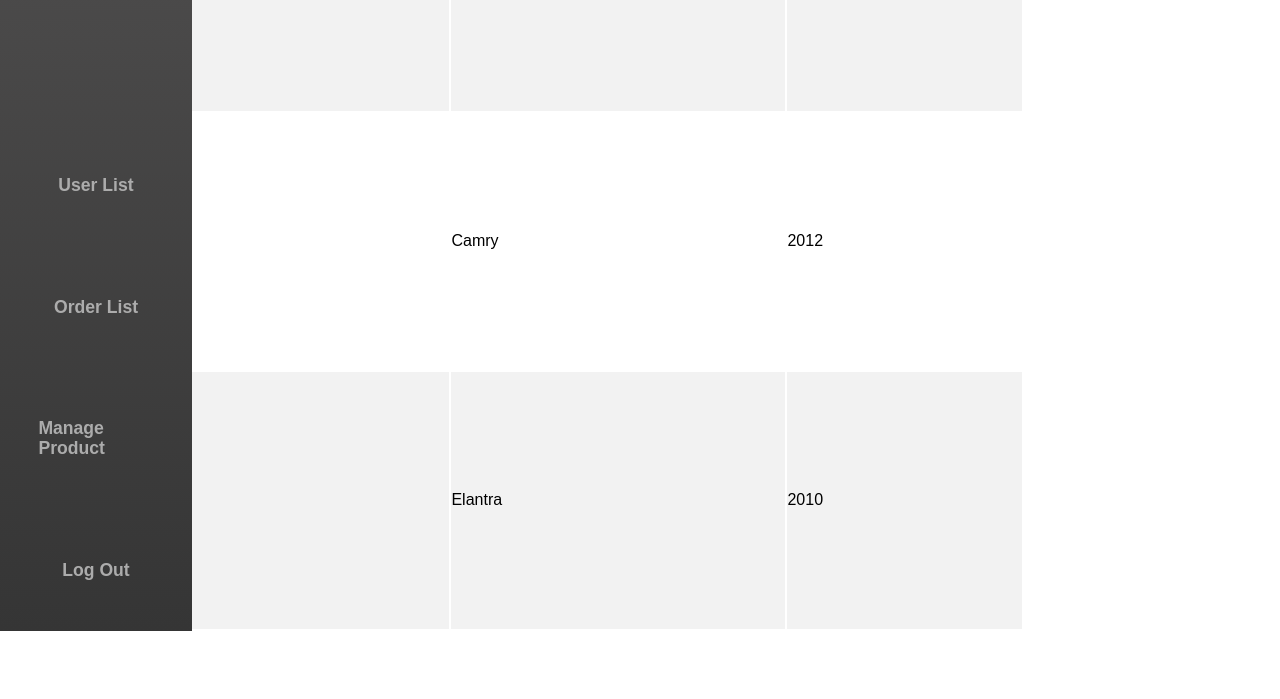
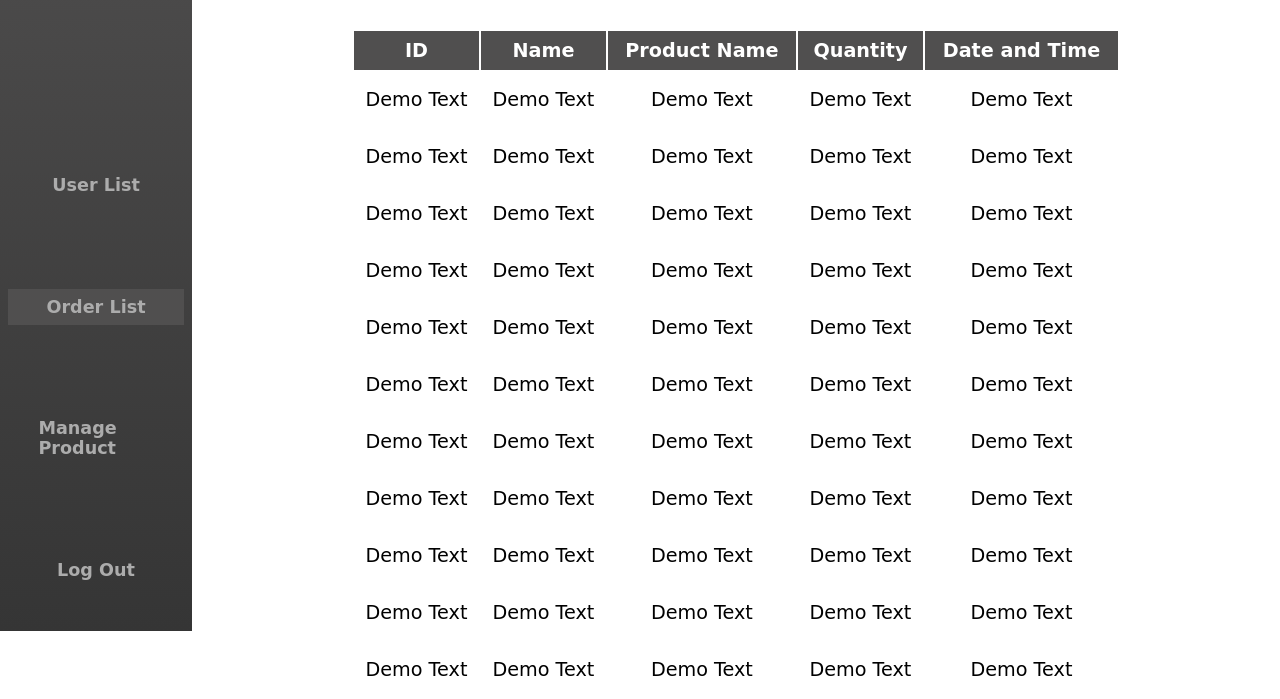
Before and after one commit to vageeshakrishna/Spices, a plain HTML site: page orderlist.html in a window 1280 px wide. Shown: the part 169-868 px from the top of the page. Before the commit the page ends 800 px from the top, so only its background shows below. Drawn offline with nearby package versions, Linux system fonts and the light colour scheme; a web font is replaced by a local one.

```diff
--- a/Styles/_adminmain.scss
+++ b/Styles/_adminmain.scss
@@ -3,7 +3,7 @@
   padding: 0;
   box-sizing: border-box;
 }
-html {
+body {
   font-family: "Baloo Tamma 2", cursive;
 }
 a {
@@ -20,9 +20,7 @@ main {
   width: 20vw;
   font-weight: bold;
   color: rgb(172, 172, 172);
-  display: grid;
-  grid-template-columns: 15vw 1fr 1fr;
-  grid-template-rows: 1fr 1fr;
+
   li {
     padding: 1vh 3vw;
     transition: all 0.4s ease-in-out;
@@ -45,7 +43,7 @@ main {
       display: flex;
       flex: 1;
       justify-content: space-evenly;
-      font-size: 1.2rem;
+      font-size: 1rem;
       img {
         height: 5vh;
       }
@@ -115,3 +113,6 @@ main {
     }
   }
 }
+.active {
+  background-color: #504f4f;
+}
--- a/Styles/_cart.scss
+++ b/Styles/_cart.scss
@@ -10,7 +10,7 @@
   }
   .cart-item {
     position: relative;
-    margin-top: 15vh;
+    margin-top: 10vh;
     width: 13vw;
     height: 40vh;
     .cart-item-image {
@@ -31,3 +31,9 @@
     text-align: center;
   }
 }
+.checkout-btn {
+  position: absolute;
+  right: 50%;
+  transform: translateX(50%);
+  bottom: 10%;
+}
--- a/Styles/_landingpage.scss
+++ b/Styles/_landingpage.scss
@@ -199,9 +199,6 @@ section {
           right: 0;
         }
       }
-      // &:hover {
-      //   transform: scale(1.1);
-      // }
       &:hover .card-options {
         top: 0%;
       }
--- a/Styles/_orderlist.scss
+++ b/Styles/_orderlist.scss
@@ -1,6 +1,28 @@
-.order-table {
-  grid-row: 1/3;
-  grid-column: 3/4;
-  width: 80vw;
+.order-list {
   height: 100vh;
+  width: 85vw;
+  margin-left: 15vw;
+  h1 {
+    font-size: 2rem;
+    text-align: center;
+    padding-top: 10vh;
+  }
 }
+.pure {
+  width: 60vw;
+  margin: auto;
+  margin-top: 10vh;
+  text-align: center;
+  .thead-dark {
+    background-color: #504f4f;
+    color: white;
+    th {
+      padding: 1vh 0;
+      font-size: 1.2rem;
+    }
+  }
+  td {
+    padding: 2vh 0;
+    font-size: 1.2rem;
+  }
+}
--- a/cartcalculate.js
+++ b/cartcalculate.js
@@ -1,7 +1,8 @@
 const plus = document.querySelector(".add");
 const less = document.querySelector(".less");
 const itemvalue = document.querySelector(".cart-item-value");
-
+const itemprice = document.querySelector(".price");
+const value = parseInt(itemprice);
 var itemcount = parseInt(itemvalue.innerHTML);
 plus.addEventListener("click", () => {
   itemcount++;
--- a/orderlist.html
+++ b/orderlist.html
@@ -3,11 +3,10 @@
   <head>
     <meta charset="UTF-8" />
     <meta name="viewport" content="width=device-width, initial-scale=1.0" />
-<link rel="stylesheet" href="./Styles/admin.css">
-    <link rel="stylesheet" href="https://unpkg.com/purecss@2.0.3/build/pure-min.css">
     <title>Order-list</title>
+    <link rel="stylesheet" href="./Styles/admin.css" />
   </head>
-
+  <body>
     <main
       class="animate__animated animate__slideInDown animate__fast horizontal"
     >
@@ -17,39 +16,104 @@
         </div>
         <ul class="nav-links">
           <a href="./Userlist.html"><li>User List</li></a>
-      <a href="./orderlist.html"><li>Order List</li></a>
+          <a href="./orderlist.html" class="active"><li>Order List</li></a>
           <a href="./productmanage.html"> <li>Manage Product</li></a>
           <a href="login.html"><li>Log Out</li></a>
         </ul>
       </nav>
     </main>
-    <table class="pure-table-striped order-table"> <thead>
+    <section class="order-list">
+      <h1>Order-List</h1>
+      <table class="pure">
+        <thead class="thead-dark">
           <tr>
-            <th>#</th>
-            <th>Make</th>
-            <th>Model</th>
-            <th>Year</th>
+            <th>ID</th>
+            <th>Name</th>
+            <th>Product Name</th>
+            <th>Quantity</th>
+            <th>Date and Time</th>
           </tr>
         </thead>
         <tbody>
           <tr>
-            <td>1</td>
-            <td>Honda</td>
-            <td>Accord</td>
-            <td>2009</td>
+            <td>Demo Text</td>
+            <td>Demo Text</td>
+            <td>Demo Text</td>
+            <td>Demo Text</td>
+            <td>Demo Text</td>
           </tr>
           <tr>
-            <td>2</td>
-            <td>Toyota</td>
-            <td>Camry</td>
-            <td>2012</td>
+            <td>Demo Text</td>
+            <td>Demo Text</td>
+            <td>Demo Text</td>
+            <td>Demo Text</td>
+            <td>Demo Text</td>
           </tr>
           <tr>
-            <td>3</td>
-            <td>Hyundai</td>
-            <td>Elantra</td>
-            <td>2010</td>
+            <td>Demo Text</td>
+            <td>Demo Text</td>
+            <td>Demo Text</td>
+            <td>Demo Text</td>
+            <td>Demo Text</td>
           </tr>
-    </tbody></table>
+          <tr>
+            <td>Demo Text</td>
+            <td>Demo Text</td>
+            <td>Demo Text</td>
+            <td>Demo Text</td>
+            <td>Demo Text</td>
+          </tr>
+          <tr>
+            <td>Demo Text</td>
+            <td>Demo Text</td>
+            <td>Demo Text</td>
+            <td>Demo Text</td>
+            <td>Demo Text</td>
+          </tr>
+          <tr>
+            <td>Demo Text</td>
+            <td>Demo Text</td>
+            <td>Demo Text</td>
+            <td>Demo Text</td>
+            <td>Demo Text</td>
+          </tr>
+          <tr>
+            <td>Demo Text</td>
+            <td>Demo Text</td>
+            <td>Demo Text</td>
+            <td>Demo Text</td>
+            <td>Demo Text</td>
+          </tr>
+          <tr>
+            <td>Demo Text</td>
+            <td>Demo Text</td>
+            <td>Demo Text</td>
+            <td>Demo Text</td>
+            <td>Demo Text</td>
+          </tr>
+          <tr>
+            <td>Demo Text</td>
+            <td>Demo Text</td>
+            <td>Demo Text</td>
+            <td>Demo Text</td>
+            <td>Demo Text</td>
+          </tr>
+          <tr>
+            <td>Demo Text</td>
+            <td>Demo Text</td>
+            <td>Demo Text</td>
+            <td>Demo Text</td>
+            <td>Demo Text</td>
+          </tr>
+          <tr>
+            <td>Demo Text</td>
+            <td>Demo Text</td>
+            <td>Demo Text</td>
+            <td>Demo Text</td>
+            <td>Demo Text</td>
+          </tr>
+        </tbody>
+      </table>
+    </section>
   </body>
 </html>
```
Also changed, not shown: Userlist.html (+95 -0 lines), cart.html (+30 -9 lines), Styles/Styles.css, Styles/admin.css, 2 other files. Lines whose indentation alone changed are shown as unchanged.
